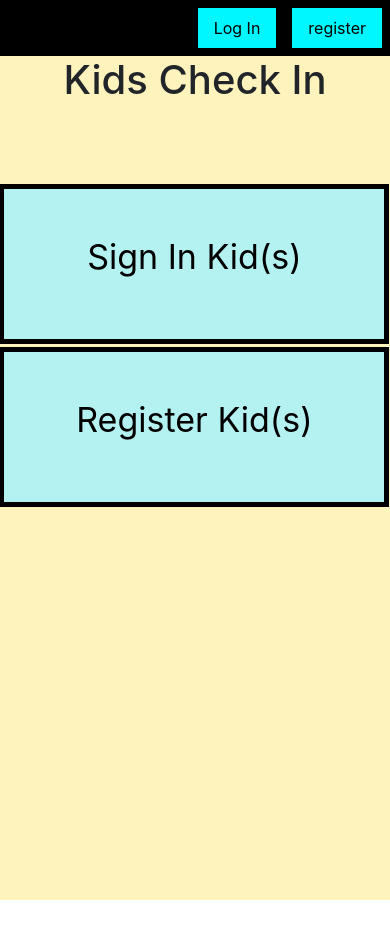
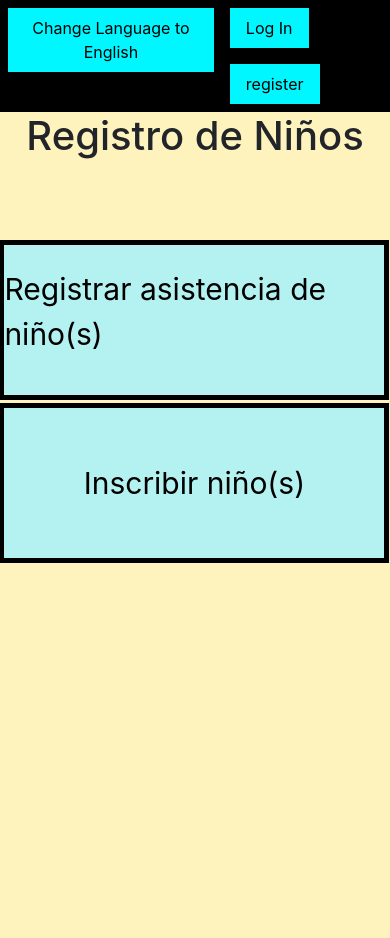
Before and after one commit to IanSanchezBaca/church-check-in, a Next.js app: page /checkIn/kids in a window 390 px wide. Shown: the top 938 px of the page. Before the commit the page ends 900 px from the top, so only its background shows below. Built offline with nearby package versions, Linux system fonts and the light colour scheme; no server answers; the database is empty.

Commit message:
Added a language switching button so that spanish speakres can understand what is happening

```diff
--- a/src/app/checkIn/[kids]/page.js
+++ b/src/app/checkIn/[kids]/page.js
@@ -12,8 +12,13 @@ import AdminButton from "@/app/lib/adminButton";
 
 import { EagleKidsPreloadContext } from '@/context/EagleKidsPreload';
 
+import { useTranslation } from '@/hooks/useTranslation';
+
+
 
 export default function Chick() {
+    const { t } = useTranslation();
+
     const {
         // isAdmin,
         // userData,
@@ -39,17 +44,24 @@ export default function Chick() {
     return (
         <div>
             <div>
-                <h1 className="kidschickenh1">Kids Check In</h1>
+                <h1 className="kidschickenh1">
+                    {/* Kids Check In */}
+                    {t('KidsCheckInHeader')}
+                </h1>
             </div>
             <div className="row">
                 <Link href="/checkIn/kids/signin" className="box">
                     <div>
-                        <p>Sign In Kid(s)</p>
+                        <p>
+                            {t('SignInKidBtn')}
+                            {/* Sign In Kid(s) */}
+                        </p>
                     </div>
                 </Link>
                 <Link href="/checkIn/kids/reg" className="box">
                     <div>
-                        <p>Register Kid(s)</p>
+                        {t('RegKidBtn')}
+                        {/* <p>Register Kid(s)</p> */}
                     </div>
                 </Link>
             </div>
--- a/src/app/globals.css
+++ b/src/app/globals.css
@@ -27,17 +27,33 @@
 /********************************************
  * root css
 *********************************************/
-.NAVBAR {
+.RootLayoutNavbar {
+    display: flex;
+    justify-content: flex-end;
+    background-color: black;
+    /* gap: ; */
+}
+
+/* .NAVBAR {
     background-color: black;
     text-align: right;
+} */
+
+.LangSwitchBtn {
+    background-color: #00f7ff;
+    border: none;
+    padding: .5rem 1rem;
+    margin: .5rem;
 }
+
 
 .auth-button {
     background-color: #00f7ff;
     border: none;
-    margin-top: 1rem;
+    margin: .5rem;
     padding: .5rem 1rem;
 }
+
 
 .reg-Button {
     background-color: #00f7ff;
@@ -187,7 +203,7 @@
     border: 5px solid black;
     background-color: #b4f2f1;
     color: black;
-    font-size: 50px;
+    font-size: 45px;
     text-decoration: none;
     box-sizing: border-box;
 }
@@ -244,6 +260,11 @@
 
 .kidsigninBouncy {}
 
+.ksiinput {
+    width: 25vw;
+    text-align: center;
+}
+
 /* the actual elements */
 
 .kidsigninH2 {
@@ -290,12 +311,12 @@
      * @media root
     *********************************************/
     .auth-button {
-        margin-top: 0;
-        margin-right: .5rem;
+        /* margin-top: 0; */
+        /* margin-right: .5rem; */
     }
 
     .reg-Button {
-        margin-left: .5rem;
+        /* margin-left: .5rem; */
     }
 
     /********************************************
@@ -354,7 +375,7 @@
 
     .box {
         width: 100vw;
-        font-size: 34px;
+        font-size: 30px;
         min-height: 10rem;
     }
 
--- a/src/app/layout.js
+++ b/src/app/layout.js
@@ -2,12 +2,14 @@
  * root/layout.js
 *********************************************/
 import "./globals.css";
-import Link from "next/link";
+// import Link from "next/link";
 import AuthButton from "./lib/AuthButton";
+import { LangProvider } from "@/context/LangContext";
+import LangSwitch from "@/components/LangSwitch";
 
 
 export const metadata = {
-  title: "Root Page",
+  title: "Home",
   description: "Generated by create next app",
   icons: {
     icon: '/rito.png', // these images should be inside the public folder
@@ -24,11 +26,13 @@ export default function RootLayout({ children }) {
 
       <body>
         <main>
-          {/* this is the nav bar div */}
-          <div>
-            <AuthButton />
-          </div>
-          {children}
+          <LangProvider>
+            <div className="RootLayoutNavbar"> {/* this is the nav bar div */}
+              <LangSwitch />
+              <AuthButton />
+            </div>
+            {children}
+          </LangProvider>
         </main>
       </body>
 
--- /dev/null
+++ b/src/components/LangSwitch.js
@@ -0,0 +1,26 @@
+/********************************************
+ * LangSwitch.js
+ * This is the component that goes into the html code to switch the text
+*********************************************/
+'use client';
+
+import React from "react";
+import { useLang } from "@/context/LangContext";
+import { useTranslation } from "@/hooks/useTranslation";
+
+
+
+const LangSwitch = () => {
+    const { toggleLang } = useLang();
+    const { t, currLang } = useTranslation();
+
+    return (
+        <div className="NAVBAR">
+            <button onClick={toggleLang} className="LangSwitchBtn">
+                {t('language_switch_button')}
+            </button>
+        </div>
+    );
+};// const LangSwitch
+
+export default LangSwitch;
--- /dev/null
+++ b/src/context/LangContext.js
@@ -0,0 +1,71 @@
+/********************************************
+ * LangContext.js
+ * Apperantly this isnt a component, but is just something else but is still being use as context
+*********************************************/
+'use client'
+
+import React, { createContext, useState, useEffect, useContext, Children } from "react"
+
+/* creating the language context */
+export const LangContext = createContext(null);
+
+/* creating the provider component */
+
+export const LangProvider = ({ children }) => {
+
+    /* state to hold the current language */
+    // const [currLang, setCurrLang] = useState(() => {
+    //     if (typeof window !== 'undefined') { // check if in browser enviroment
+    //         return localStorage.getItem('appLanguage') || 'en';
+    //     }
+    //     return 'en'
+    // });
+
+    const [currLang, setCurrLang] = useState('es'); // i want the default to be spanish
+
+    useEffect(() => {
+        const storedLang = localStorage.getItem('appLanguage');
+        if (storedLang && storedLang !== currLang) {
+            setCurrLang(storedLang);
+        }
+    }, []);
+
+    // useEffect(() => {
+    //     if (typeof window !== 'undefined') {
+    //         localStorage.setItem('appLanguage', currLang);
+    //     }
+    // }, [currLang]); // rerun if currLang changes
+
+    useEffect(() => {
+        localStorage.setItem('appLanguage', currLang);
+    }, [currLang]); // rerun if currLang changes
+
+    const toggleLang = () => {
+        setCurrLang(prevLang => (prevLang === 'en' ? 'es' : 'en'));
+    };
+
+    const contextValue = {
+        currLang,
+        toggleLang,
+    };
+
+    return (
+        <LangContext.Provider value={contextValue}>
+            {children}
+        </LangContext.Provider>
+    )
+
+}; // export const LangProvider
+
+
+
+// Optional: Custom hook to easily consume the language context
+// While we'll have a more comprehensive useTranslation hook later,
+// this is useful if you just need the current language or toggle function.
+export const useLang = () => {
+    const context = useContext(LangContext);
+    if (context === null) {
+        throw new Error('useLanguage must be used within a LanguageProvider');
+    }
+    return context;
+};
--- /dev/null
+++ b/src/hooks/useTranslation.js
@@ -0,0 +1,42 @@
+/********************************************
+ * useTranslation.js
+ * This is a custom hook to get the text and swap them from english to spanish
+*********************************************/
+
+import { useContext } from "react";
+import { LangContext } from "@/context/LangContext";
+
+/* importing the translation files */
+import enTranslation from '../translations/en.json'
+import esTranslation from '../translations/es.json'
+
+/* making them into one object */
+const translations = {
+    en: enTranslation,
+    es: esTranslation,
+};
+
+export const useTranslation = () => {
+    const context = useContext(LangContext);
+
+    if (context === null) {
+        throw new Error('useTranslation must be used within a LangProvider')
+    }
+
+    const { currLang } = context;
+
+    /* fallback if lang or tranlastions are not ready */
+    const selectedTranslations = translations[currLang] || enTranslation;
+
+
+    /* function to get the translated string for a given key??? */
+    // const t = (key) => {
+    //     return translations[currLang][key] || key;
+    // }
+
+    const t = (key) => {
+        return selectedTranslations[key] || `[${key}]`;
+    }
+
+    return { t, currLang };
+};
--- /dev/null
+++ b/src/translations/en.json
@@ -0,0 +1,20 @@
+{
+    "SignInKidBtn": "Sign In Kid(s)",
+    "RegKidBtn": "Register Kid(s)",
+    "SignInKidTxt": "Sign In Kid",
+    "KidIdEx": "Kid ID (example: 00003)",
+    "ParentInfoHeader": "Parent Info",
+    "KidInfoHeader": "Kid Info",
+    "FirstNameTxt": "First Name",
+    "LastNameTxt": "Last Name",
+    "PhoneTxt": "Phone Number",
+    "EmergencyContactTxt": "Emergency Contact",
+    "BirthDateTxt": "Birthdate",
+    "AllergiesTxt": "Allergies",
+    "AddAnotherKidBtnTxt": "Add Another Kid",
+    "SubmitbtnTxt": "Submit",
+    "DeleteKidBtnTxt": "Delete Kid",
+    "language_switch_button": "Cambiar Idioma A Español",
+    "KidsCheckInHeader": "Kids Check In",
+    "literarlyjustkid": "Kid"
+}
--- /dev/null
+++ b/src/translations/es.json
@@ -0,0 +1,20 @@
+{
+    "SignInKidBtn": "Registrar asistencia de niño(s)",
+    "RegKidBtn": "Inscribir niño(s)",
+    "SignInKidTxt": "Registrar asistencia del niño",
+    "KidIdEx": "ID del niño (ejemplo: 00003)",
+    "ParentInfoHeader": "Información del padre",
+    "KidInfoHeader": "Información del niño(s)",
+    "FirstNameTxt": "Nombre",
+    "LastNameTxt": "Apellido",
+    "PhoneTxt": "Número de teléfono",
+    "EmergencyContactTxt": "Contacto de emergencia",
+    "BirthDateTxt": "Fecha de nacimiento",
+    "AllergiesTxt": "Alergias",
+    "AddAnotherKidBtnTxt": "Agregar otro niño",
+    "SubmitbtnTxt": "Enviar",
+    "DeleteKidBtnTxt": "Eliminar niño",
+    "language_switch_button": "Change Language to English",
+    "KidsCheckInHeader": "Registro de Niños",
+    "literarlyjustkid": "Niño"
+}
```
Also changed, not shown: src/app/checkIn/[kids]/reg/page.js (+13 -8 lines), src/app/checkIn/[kids]/signin/page.js (+10 -2 lines), src/app/page.js (+10 -4 lines).
